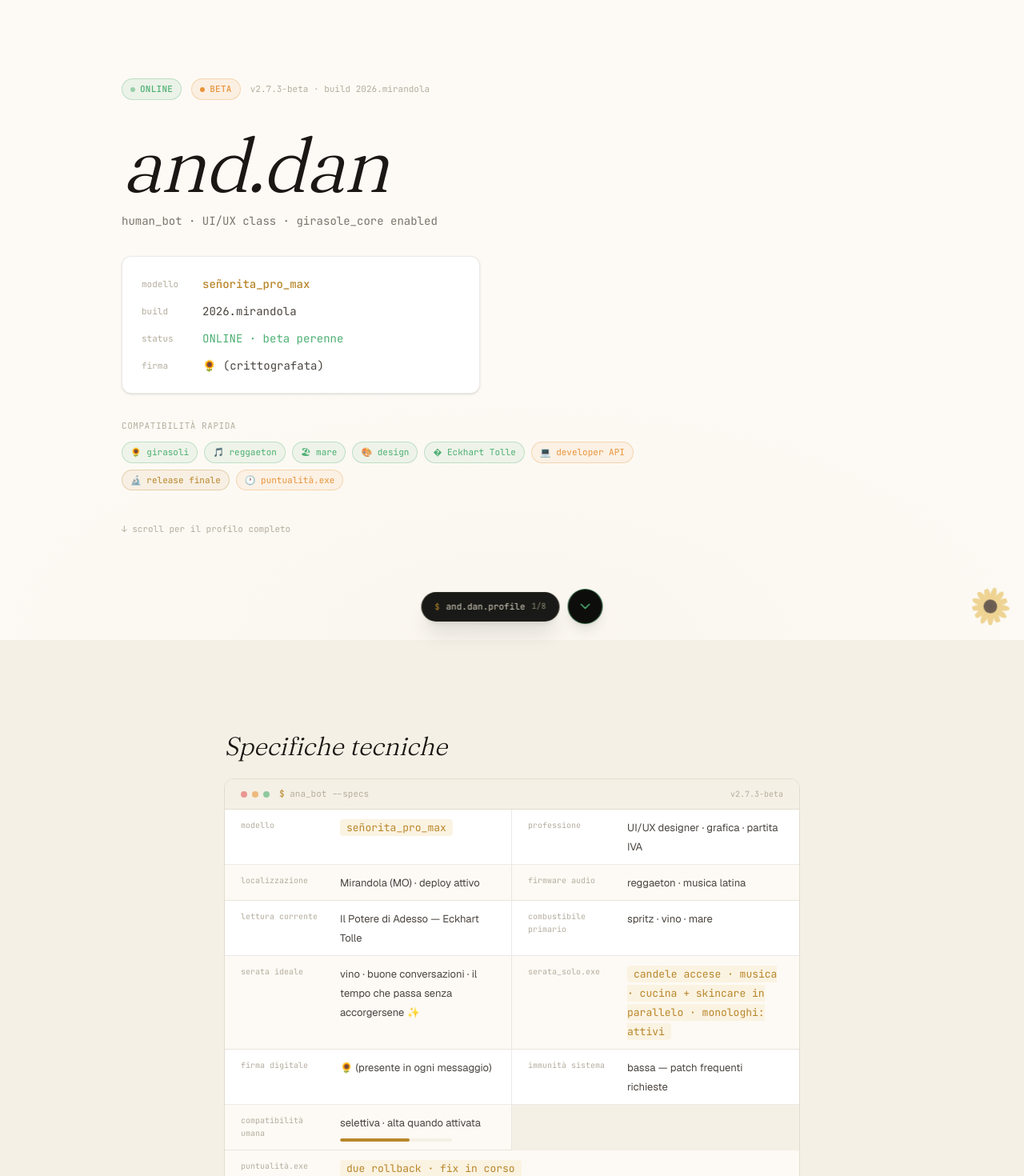
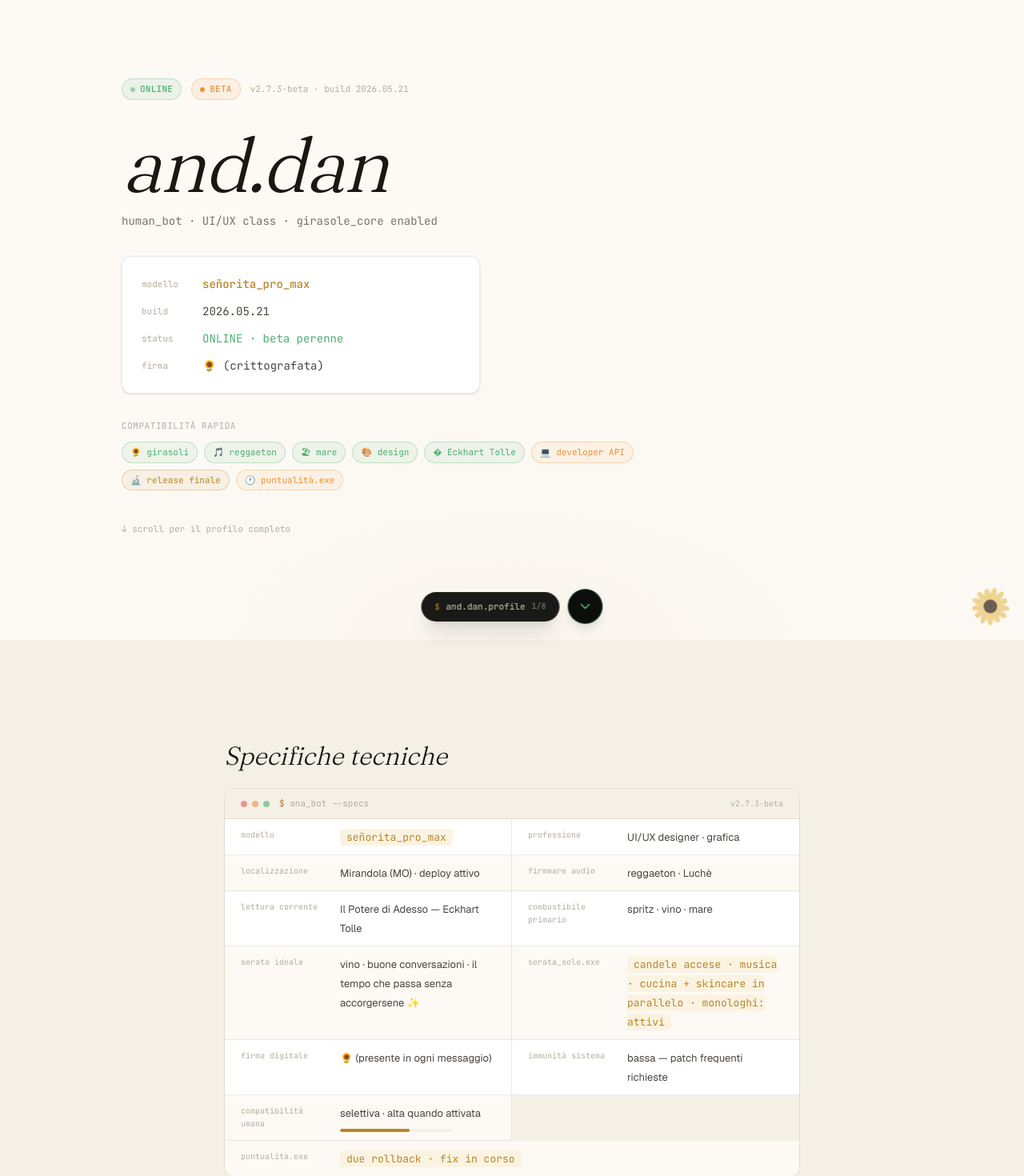
Before and after one commit to Wawen22/creailtuobot, a Next.js app: page / in a window 1280 px wide. Shown: the top 1470 px of the page at 80% size. Built offline with nearby package versions, Linux system fonts and the light colour scheme.

Commit message:
miglioramenti ui ux

```diff
--- a/components/HeroSection.tsx
+++ b/components/HeroSection.tsx
@@ -37,7 +37,7 @@ export function HeroSection() {
             <StatusPill status="ONLINE" />
             <StatusPill status="BETA" />
             <span className="font-mono text-[11px] text-ink-faint">
-              v2.7.3-beta · build 2026.mirandola
+              v2.7.3-beta · build 2026.05.21
             </span>
           </motion.div>
 
@@ -66,7 +66,7 @@ export function HeroSection() {
             <div className="space-y-3.5">
               {[
                 { k: 'modello', v: 'señorita_pro_max', gold: true },
-                { k: 'build', v: '2026.mirandola', gold: false },
+                { k: 'build', v: '2026.05.21', gold: false },
                 { k: 'status', v: 'ONLINE · beta perenne', green: true },
                 { k: 'firma', v: '🌻 (crittografata)', gold: false },
               ].map(({ k, v, gold, green }) => (
--- a/components/SpecsSection.tsx
+++ b/components/SpecsSection.tsx
@@ -4,9 +4,9 @@ import { motion } from 'framer-motion'
 
 const SPECS = [
   { key: 'modello', value: 'señorita_pro_max', isCode: true },
-  { key: 'professione', value: 'UI/UX designer · grafica · partita IVA', isCode: false },
+  { key: 'professione', value: 'UI/UX designer · grafica', isCode: false },
   { key: 'localizzazione', value: 'Mirandola (MO) · deploy attivo', isCode: false },
-  { key: 'firmware audio', value: 'reggaeton · musica latina', isCode: false },
+  { key: 'firmware audio', value: 'reggaeton · Luchè', isCode: false },
   { key: 'lettura corrente', value: 'Il Potere di Adesso — Eckhart Tolle', isCode: false },
   { key: 'combustibile primario', value: 'spritz · vino · mare', isCode: false },
   { key: 'serata ideale', value: 'vino · buone conversazioni · il tempo che passa senza accorgersene ✨', isCode: false },
```
